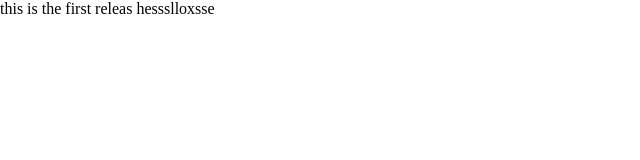
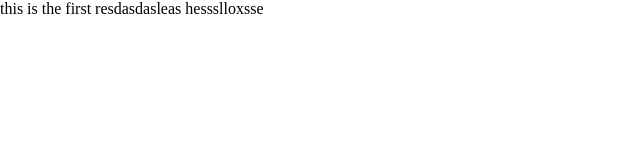
Before and after one commit to yepCing/vue3historymode, a Vue app: page / in a window 1280 px wide. Shown: the top 160 px of the page, without its empty margins (0-640 px from the left). Built offline with nearby package versions, Linux system fonts and the light colour scheme.

Commit message:
chore: update home test v2

```diff
--- a/src/views/HomeView.vue
+++ b/src/views/HomeView.vue
@@ -1,5 +1,5 @@
 <template>
-  <div class="home">this is the first releas hessslloxsse</div>
+  <div class="home">this is the first resdasdasleas hessslloxsse</div>
 </template>
 
 <script>
```
